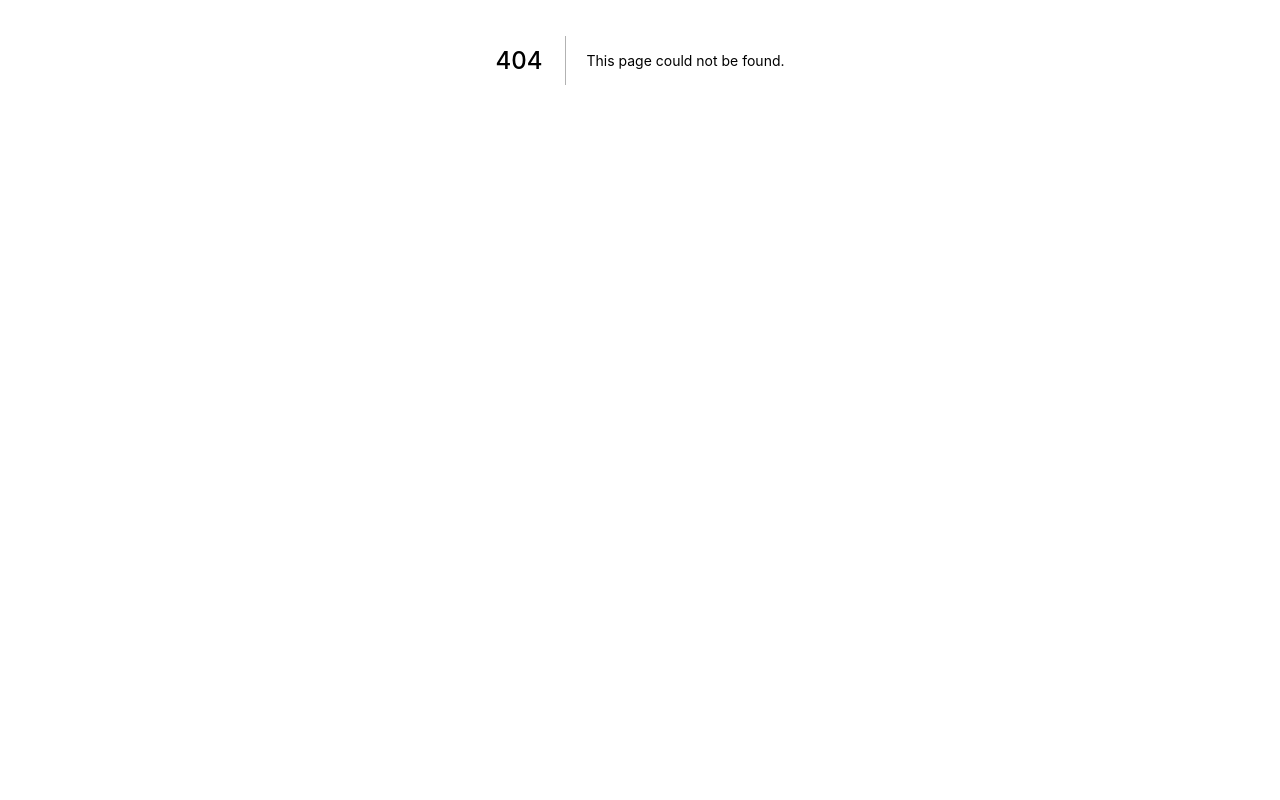
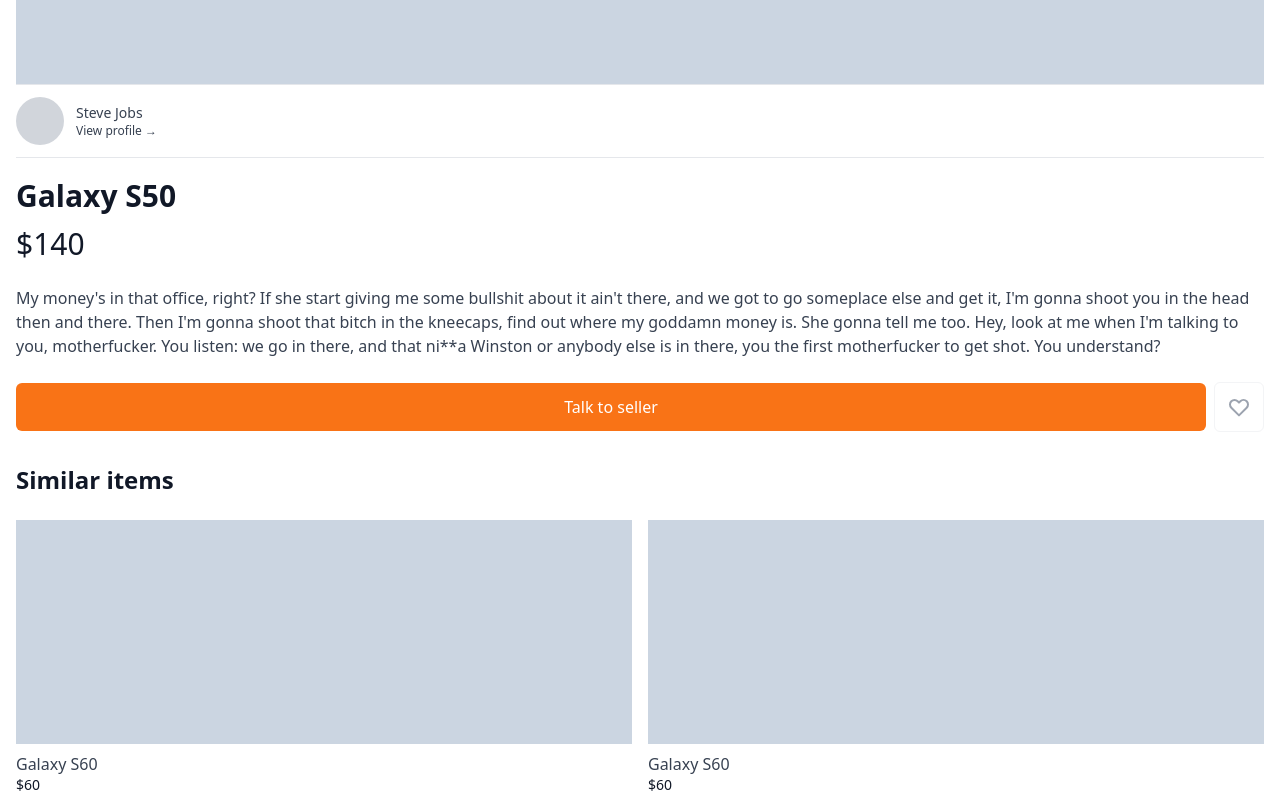
Before and after one commit to Inzahanyang/share-market, a Next.js app: page /items/1 in a window 1280 px wide. Before the commit this address had no page. Shown: the part 340-1140 px from the top of the page. Before the commit the page ends 800 px from the top, so only its background shows below. Built offline with nearby package versions, Linux system fonts and the light colour scheme.

Commit message:
itemDetail

```diff
--- /dev/null
+++ b/pages/items/[id].tsx
@@ -0,0 +1,70 @@
+import type { NextPage } from "next";
+
+const ItemDetail: NextPage = () => {
+  return (
+    <div className="px-4 py-10">
+      <div className="mb-8">
+        <div className="h-96 bg-slate-300" />
+        <div className="flex cursor-pointer items-center space-x-3 border-t border-b py-3">
+          <div className="h-12 w-12 rounded-full bg-gray-300" />
+          <div>
+            <p className="text-sm font-medium text-gray-700">Steve Jobs</p>
+            <p className="text-xs font-medium text-gray-700">
+              View profile &rarr;
+            </p>
+          </div>
+        </div>
+        <div className="mt-5">
+          <h1 className="text-3xl font-bold text-gray-900">Galaxy S50</h1>
+          <span className="mt-3 block text-3xl text-gray-900">$140</span>
+          <p className="my-6 text-gray-700">
+            My money&apos;s in that office, right? If she start giving me some
+            bullshit about it ain&apos;t there, and we got to go someplace else
+            and get it, I&apos;m gonna shoot you in the head then and there.
+            Then I&apos;m gonna shoot that bitch in the kneecaps, find out where
+            my goddamn money is. She gonna tell me too. Hey, look at me when
+            I&apos;m talking to you, motherfucker. You listen: we go in there,
+            and that ni**a Winston or anybody else is in there, you the first
+            motherfucker to get shot. You understand?
+          </p>
+          <div className="flex items-center justify-between space-x-2">
+            <button className="flex-1 rounded-md bg-orange-500 py-3 font-medium text-white hover:bg-orange-600 focus:outline-none focus:ring-2 focus:ring-orange-500 focus:ring-offset-2">
+              Talk to seller
+            </button>
+            <button className="flex items-center justify-center rounded-md border border-gray-100 p-3 text-gray-400 hover:bg-gray-100 hover:text-gray-500">
+              <svg
+                className="h-6 w-6 "
+                xmlns="http://www.w3.org/2000/svg"
+                fill="none"
+                viewBox="0 0 24 24"
+                stroke="currentColor"
+                aria-hidden="true"
+              >
+                <path
+                  strokeLinecap="round"
+                  strokeLinejoin="round"
+                  strokeWidth="2"
+                  d="M4.318 6.318a4.5 4.5 0 000 6.364L12 20.364l7.682-7.682a4.5 4.5 0 00-6.364-6.364L12 7.636l-1.318-1.318a4.5 4.5 0 00-6.364 0z"
+                />
+              </svg>
+            </button>
+          </div>
+        </div>
+      </div>
+      <div>
+        <h2 className="text-2xl font-bold text-gray-900">Similar items</h2>
+        <div className="mt-6 grid grid-cols-2 gap-4">
+          {[1, 1, 1, 1].map((_, i) => (
+            <div key={i}>
+              <div className="mb-2 h-56 w-full bg-slate-300" />
+              <h3 className="-mb-1 text-gray-700">Galaxy S60</h3>
+              <span className="text-sm font-medium text-gray-900">$60</span>
+            </div>
+          ))}
+        </div>
+      </div>
+    </div>
+  );
+};
+
+export default ItemDetail;
```
